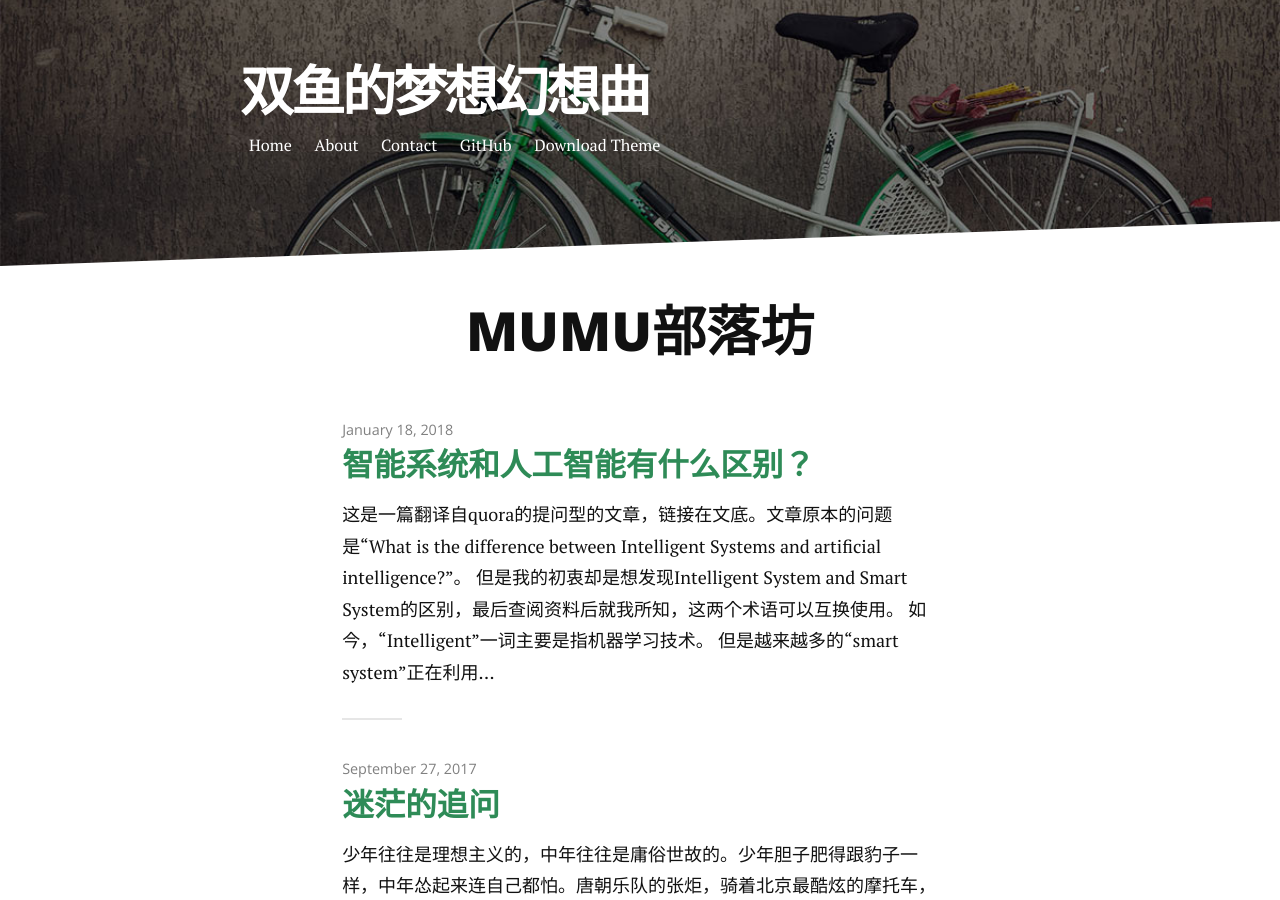
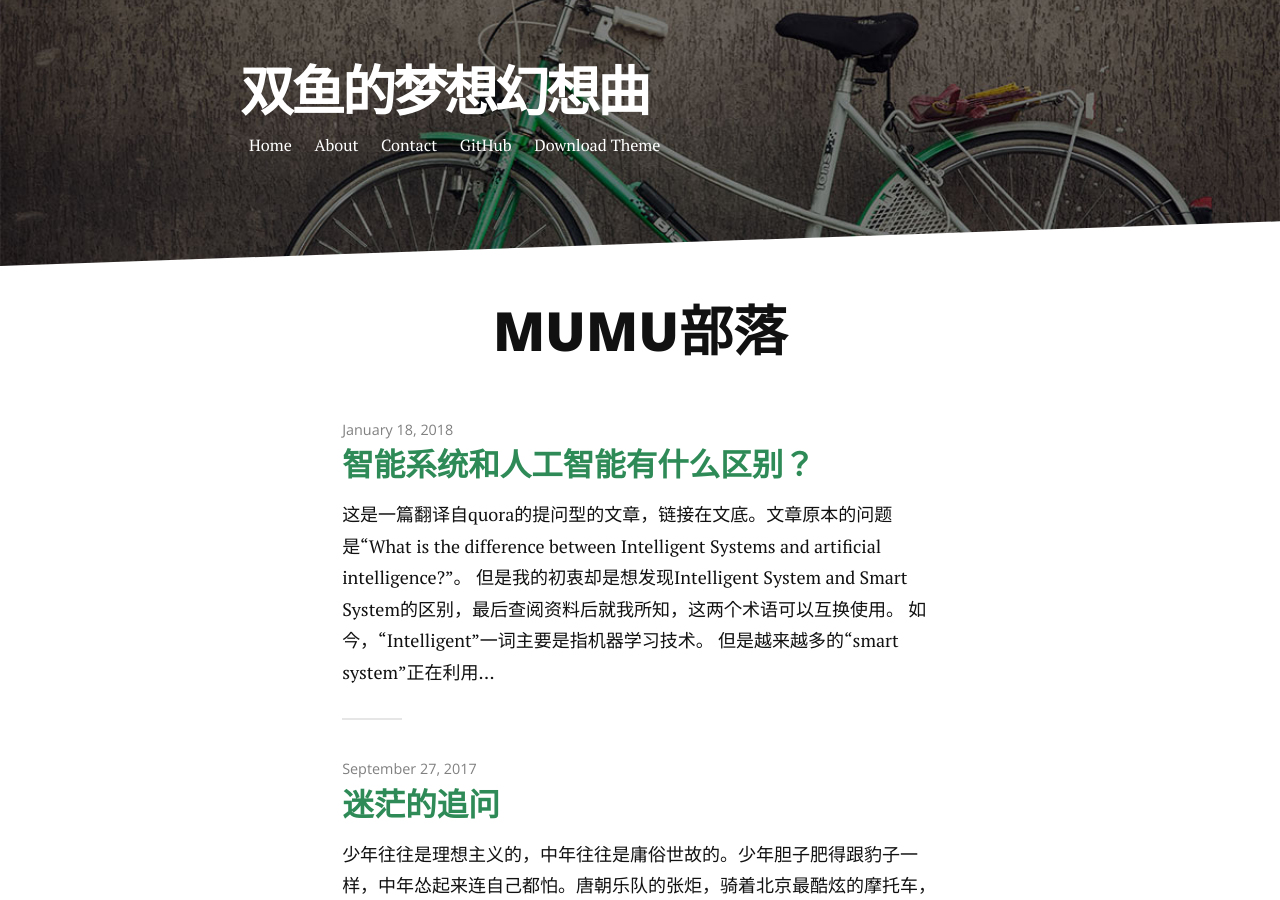
Before and after one commit to binonxia/xiachunmei.githu.io, a Jekyll site: the page built from index.html, in a window 1280 px wide and 900 px high. Built offline with Jekyll 4.4.1, drawn with Linux system fonts in a browser that asks for light colours; nearby versions of some CDN libraries; the list of posts is cut into pages by our own code.

Commit message:
Update index.html

```diff
--- a/index.html
+++ b/index.html
@@ -4,7 +4,7 @@ title: 双鱼的梦想幻想曲
 ---
 
 <div class="home" id="home">
-  <h1 class="pageTitle">MUMU部落坊</h1>
+  <h1 class="pageTitle">MUMU部落</h1>
   <ul class="posts noList">
     {% for post in paginator.posts %}
       <li>
```
